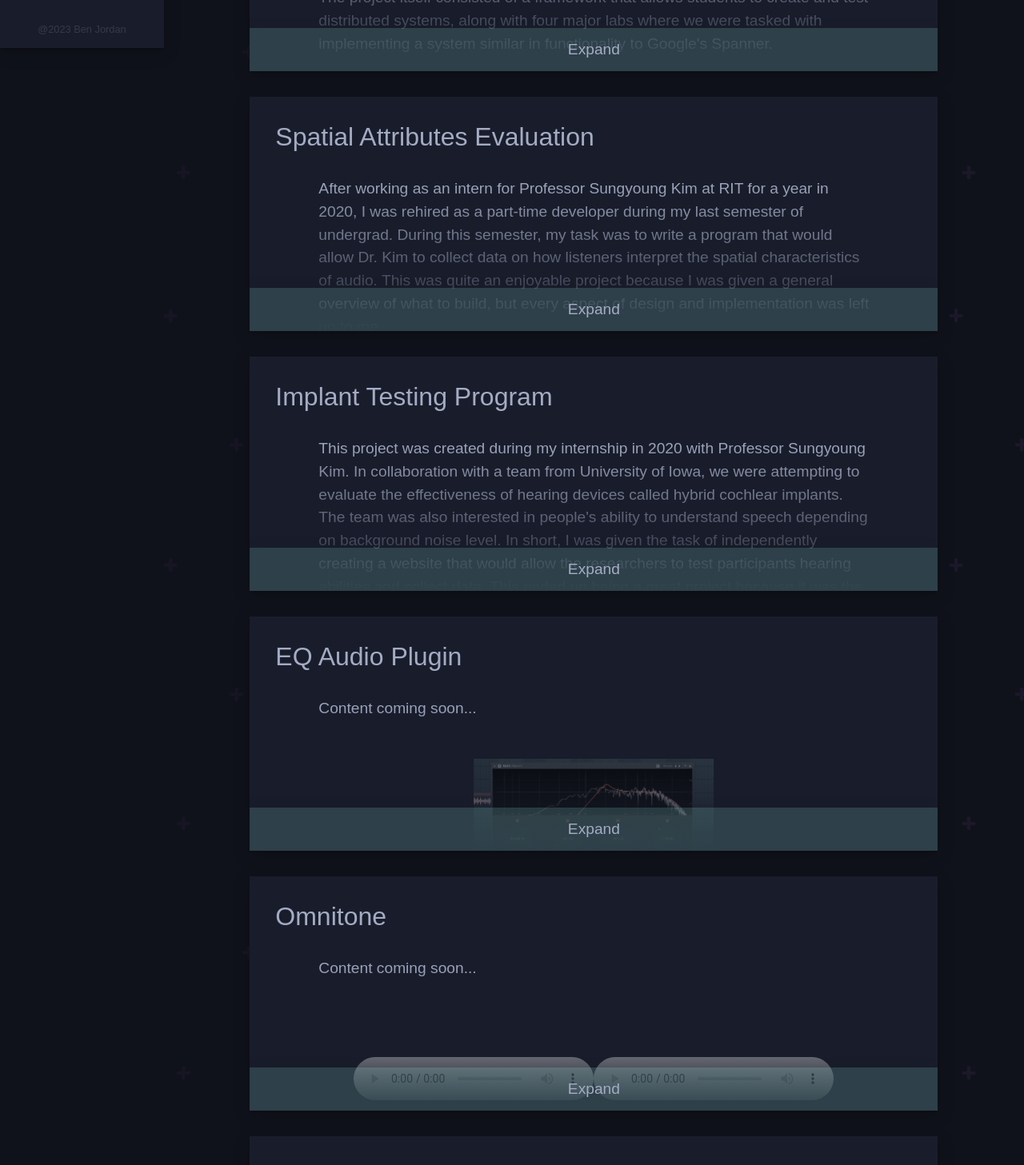
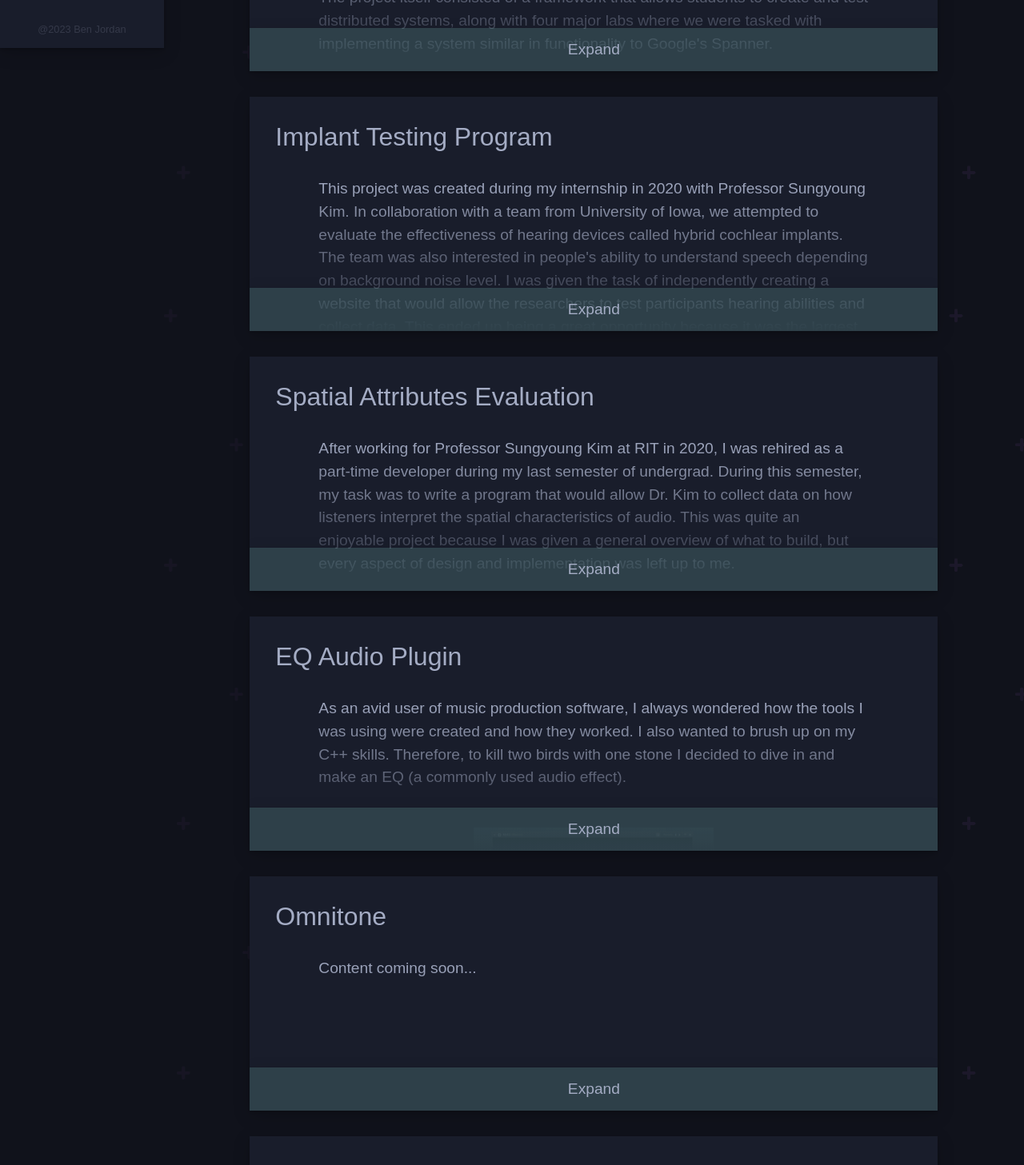
Before and after one commit to Bej9038/PortfolioWebsite, a React (Create React App) app: page /#/Projects in a window 1280 px wide. Shown: the part 740-2197 px from the top of the page at 80% size. Built offline with nearby package versions, Linux system fonts and the light colour scheme.

Commit message:
Edited the EQ project

```diff
--- a/src/Components/MenuItem.js
+++ b/src/Components/MenuItem.js
@@ -17,9 +17,9 @@ function MenuItem({menuItem, id, setId}) {
                     <h5>
                                 {item.title}
                             </h5>
-                            <div style={{maxHeight: `${expanded && (id === -1 || item.id === id) ? "200vh" : "24vh"}`}} className={`project-content`}>
-                                {/*<div className={`${expanded && (id === -1 || item.id === id)? 'text-cover-plain' : 'text-cover'}`}></div>*/}
-                                <div className={'text-cover'}></div>
+                            <div style={{maxHeight: `${expanded && (id === -1 || item.id === id) ? "400vh" : "24vh"}`}} className={`project-content`}>
+                                <div className={`${expanded && (id === -1 || item.id === id)? 'text-cover-plain' : 'text-cover'}`}></div>
+                                {/*<div className={'text-cover'}></div>*/}
 
                                 <button className="expand-btn" onClick={() => {
                                     if(!expanded)
@@ -67,16 +67,22 @@ function MenuItem({menuItem, id, setId}) {
                                         }
                                     )()}
                                     {(() => {
-                                        if (item.audio) {
+                                        if (item.audio && item.audiocap) {
                                             return <div className="audio-container">
-                                                <ReactAudioPlayer
+                                                <div>
+                                                    <ReactAudioPlayer className="audio-player"
                                                     src={item.audio[0]}
                                                     controls
-                                                />
-                                                <ReactAudioPlayer
-                                                    src={item.audio[1]}
-                                                    controls
-                                                />
+                                                    />
+                                                    <div className="audio-caption">{item.audiocap[0]}</div>
+                                                </div>
+                                                <div>
+                                                    <ReactAudioPlayer className="audio-player"
+                                                        src={item.audio[1]}
+                                                        controls
+                                                    />
+                                                    <div className="audio-caption">{item.audiocap[1]}</div>
+                                                </div>
                                             </div>
                                         }
                                     })()}
--- a/src/Components/ProjectDescriptions.js
+++ b/src/Components/ProjectDescriptions.js
@@ -34,7 +34,7 @@ const descriptions =
             " phase commit for agreement between server groups during transactions. On its own 2PC is susceptible to failures, " +
             "but when paired with paxos provides agreement without major availability issues.",
 
-        sae1: "After working as an intern for Professor Sungyoung Kim at RIT for a year in 2020, I was rehired as a part-" +
+        sae1: "After working for Professor Sungyoung Kim at RIT in 2020, I was rehired as a part-" +
             "time developer during my last semester of undergrad. During this semester, my task was to write a program " +
             "that would allow Dr. Kim to collect data on how listeners interpret the spatial characteristics of audio. " +
             "This was quite an enjoyable project because I was given a general overview of what to build, but every " +
@@ -54,24 +54,27 @@ const descriptions =
             "This service was injected into the slider components and the view component, so both the sliders and the 3D graphic could " +
             "have realtime access to the values of the attribute sliders.",
 
-        ipt1: "This project was created during my internship in 2020 with Professor Sungyoung Kim. In collaboration with a team from University of Iowa, " +
-            "we were attempting to evaluate the effectiveness of hearing devices called hybrid cochlear implants. " +
+        ipt1: "This project was created during my internship in 2020 with Professor Sungyoung Kim. In collaboration with " +
+            "a team from University of Iowa, " +
+            "we attempted to evaluate the effectiveness of hearing devices called hybrid cochlear implants. " +
             "The team was also interested in people's ability to understand speech depending on background noise level. " +
-            "In short, I was given the task of independently creating a website that would allow the researchers to test participants hearing abilities " +
-            "and collect data. This ended up being a great project because it was the largest project I had ever" +
+            "I was given the task of independently creating a website that would allow the researchers to test participants hearing abilities " +
+            "and collect data. This ended up being a great opportunity because it was the largest project I had ever" +
             " worked on, I got to learn about web development, and the team successfully published research using the data" +
-            " collected from trials done with the software. Its a good feeling when the software you make is used for something important.",
+            " collected with the software. It's a good feeling when the software you make is used for something important.",
         ipt2:"The website contains 5 unique testing modules. The Inharmonicity Training and Speech-In-Noise tests have " +
-            "2 and 3 difficulty levels respectively. All tests heavily use the Javascript Web Audio API to generate " +
+            "2 and 3 different modes respectively. All tests heavily rely on the Javascript Web Audio API to generate " +
             "and process sound at various frequencies and levels. The website is connected to a backend SQL database to " +
             "store data for each user.",
         ipt3:"The main focus of the program was the Inharmonicity Training. In this module, users are presented with a " +
             "box that produces a tone as their mouse hovers over it. The tone changes depending on the location of the" +
             " mouse within the box. This tone consists of a group of low frequency oscillators and a group of " +
-            "high frequency oscillators set at precise frequency ratios. The goal is for the user to move their mouse " +
+            "high frequency oscillators set with precise frequency ratios. The goal is for the user to move their mouse " +
             "inside the box until the tone sounds most \"harmonic\". After selecting a point, a gradient appears on the " +
-            "box that shows the user how correct their guess was. This is calculated based on the randomized frequency " +
-            "ranges of the box set before each trial.",
+            "box that shows the user how correct their guess was. This gradient is calculated based on final mouse " +
+            "position and the randomized frequency ranges of the box's x and y axes set before each trial.",
+        ipt4: "As part of a separate research question, I also added a speech-in-noise test that played a series " +
+            "of words alongside background noise. The user just has to guess which word was spoken.",
 
         gnn1:"For the final project in my ML course at RIT, we were tasked with researching a deep learning " +
             "architecture that we didn't cover in class, proposing an experiment, and then putting together a " +
@@ -91,19 +94,20 @@ const descriptions =
                 "dataset and model would need to be done to make any conclusions. This turned out to be a great topic because I was in the process of finishing up one of my favorite math classes, " +
                 "graph theory, so graphs concepts were fresh in my mind. It was also cool to study GNNs " +
                 "given that they aren't discussed as much as other modalities of deep learning.",
-        eq1: "As an avid user of music production software, I always wondered how these tools were created " +
-            "and how digital audio processing worked. I also wanted to brush up on my C++ skills. Therefore, " +
-            "to kill two birds with one stone I decided to dive in and make an EQ (a commonly used audio effect) myself.",
-        eq2: "At first, I looked into writing VST3s (the format of an audio plugin) myself. However, it became " +
+        eq1: "As an avid user of music production software, I always wondered how the tools I was using were created " +
+            "and how they worked. I also wanted to brush up on my C++ skills. Therefore, " +
+            "to kill two birds with one stone I decided to dive in and make an EQ (a commonly used audio effect).",
+        eq2: "At first, I looked into writing VST3s (the standard format of an audio plugin) from scratch. However, it became " +
             "apparent that this wasn't a simple feat for someone starting out. I ended up using an excellent C++ " +
-            "framework called JUCE that had libraries for both audio processing and UI elements.",
+            "framework called JUCE that has libraries for both audio processing and UI elements.",
         eq3: "My final EQ consisted of 2 notch filters for middle frequencies, a low pass filter to cut high frequencies, " +
-            "and a high pass filter to cut low frequencies. The inner workings of the program involved routing input " +
-            "audio through the four filters, and connecting the knobs on the UI I created to the filter parameters. " +
-            "I also ended up editing the code/math for one of the built in JUCE library filters in order to allow the user " +
+            "and a high pass filter to cut low frequencies. Writing the program involved routing audio input " +
+            "through the four filters, and connecting the knobs on the UI I created to the filter parameters. " +
+            "I also created a real-time frequency analyzer that sits behind a visualization of the EQ curve (the orange line). " +
+            "Lastly, I edited the code/math for one of the built in JUCE filters to allow the user " +
             "to select different filter slope values.",
         eq4: "Although not the worlds flashiest audio plugin, I am very happen I got everything working inside " +
-            "my own music production software. Now that I have more experience behind my belt, I can tackle more " +
+            "my own music production software. Now that I have more experience behind my belt, I should be able to tackle more " +
             "interesting ideas that I have.",
 
         omni1: "While working on the cochlear implant testing software during my internship " +
--- a/src/Components/ProjectList.js
+++ b/src/Components/ProjectList.js
@@ -48,6 +48,19 @@ const portfolios = [
         title: 'DSLabs - Sharded Key-Value Store'
     },
     {
+        id: 4,
+        category: ['2020'],
+        link1: 'http://auditoryneuro.com/Implant%20Testing%20Program/Signin/Signin.html',
+        link2: 'https://github.com/Bej9038/ImplantTestingProgram',
+        icon1: faChrome,
+        icon2: faGithub,
+        descriptions: [descriptions.ipt1, descriptions.ipt2, descriptions.ipt3, descriptions.ipt4],
+        images: [ITP1, ITP3, ITP4, ITP2],
+        imagecap: ["1: The main menu", "2: Inharmonicty training",
+            "3: Setting the frequency ranges on the canvas's axes and creating the oscillators", "4: Speech to noise ratio selection"],
+        title: 'Implant Testing Program'
+    },
+    {
         id: 3,
         category: ['2022'],
         link1: '',
@@ -58,25 +71,13 @@ const portfolios = [
         title: 'Spatial Attributes Evaluation'
     },
     {
-        id: 4,
-        category: ['2020'],
-        link1: 'http://auditoryneuro.com/Implant%20Testing%20Program/Signin/Signin.html',
-        link2: 'https://github.com/Bej9038/ImplantTestingProgram',
-        icon1: faChrome,
-        icon2: faGithub,
-        descriptions: [descriptions.ipt1, descriptions.ipt2, descriptions.ipt3],
-        images: [ITP1, ITP3, ITP4, ITP2],
-        imagecap: ["1: The main menu", "2: Inharmonicty training",
-            "3: Setting the frequency ranges on the canvas's axes and creating the oscillators", "4: Speech to noise ratio selection"],
-        title: 'Implant Testing Program'
-    },
-    {
         id: 7,
         category: ['2021'],
         link1: 'https://github.com/Bej9038/EQ',
         icon1: faGithub,
-        descriptions: [descriptions.temp],
+        descriptions: [descriptions.eq1, descriptions.eq2, descriptions.eq3, descriptions.eq4],
         audio: [eqdry, eqwet],
+        audiocap:["How it sounds with the EQ bypassed", "How it sounds after applying the EQ curve shown in the image above"],
         images: [EQ2],
         imagecap: ["1: The EQ in action in my music production software"],
         title: 'EQ Audio Plugin'
--- a/src/Styles/ProjectsPage.scss
+++ b/src/Styles/ProjectsPage.scss
@@ -100,7 +100,6 @@
     {
       box-shadow: var(--card-shadow);
       background-color: var(--sidebar);
-      //transition: all 1s ease-in-out;
       overflow: hidden;
       .project-content
       {
@@ -213,6 +212,24 @@
             align-content: center;
             padding-top: .5rem;
           }
+          .audio-container
+          {
+            display: flex;
+            .audio-player
+            {
+              padding-left: 1rem;
+              padding-right: 1rem;
+            }
+            .audio-caption
+            {
+              font-size: .8rem;
+              width: 250px;
+              text-align: center;
+              margin: auto;
+              align-content: center;
+              padding-top: .5rem;
+            }
+          }
           p
           {
             width: 80%;
```
